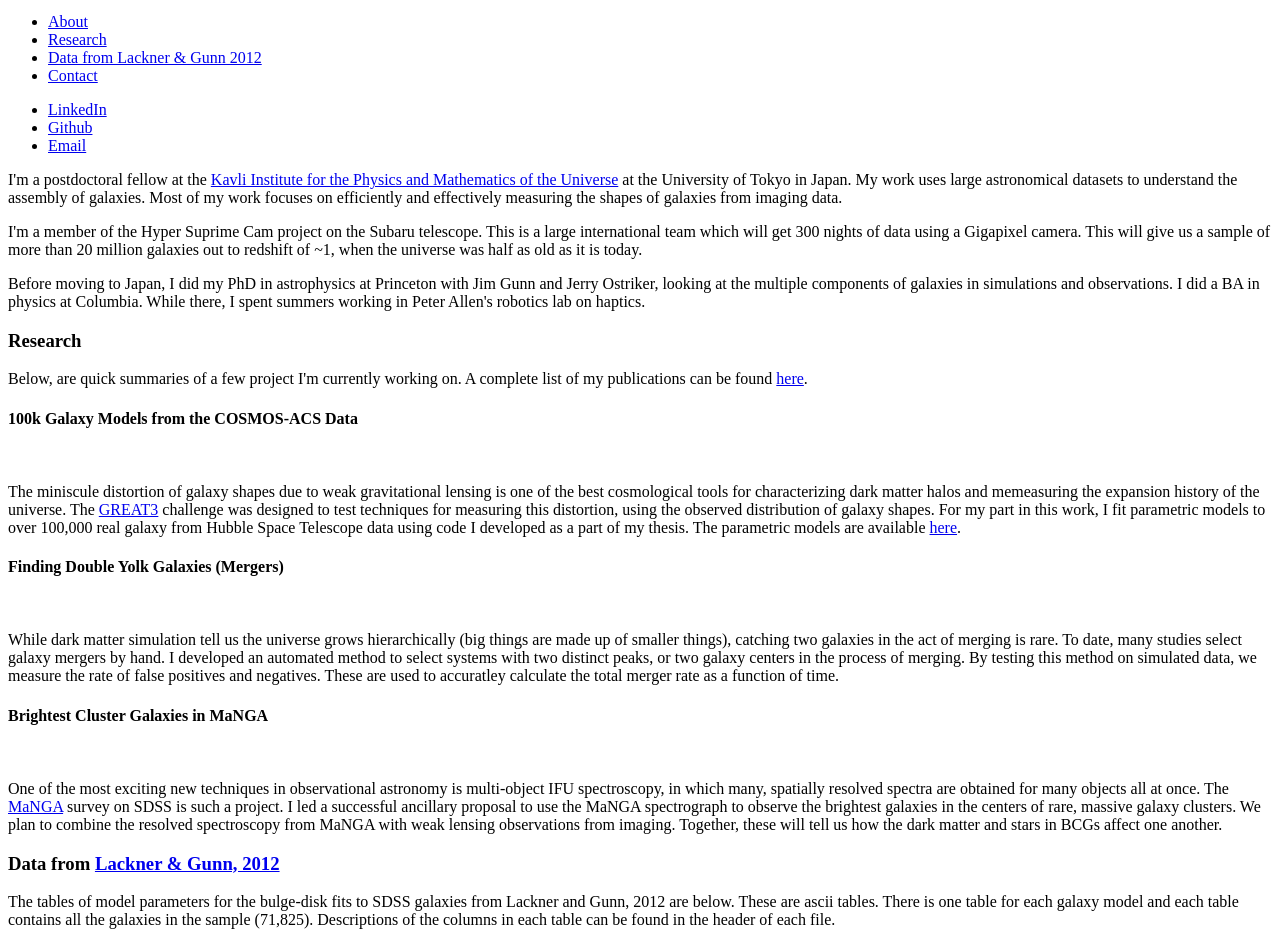
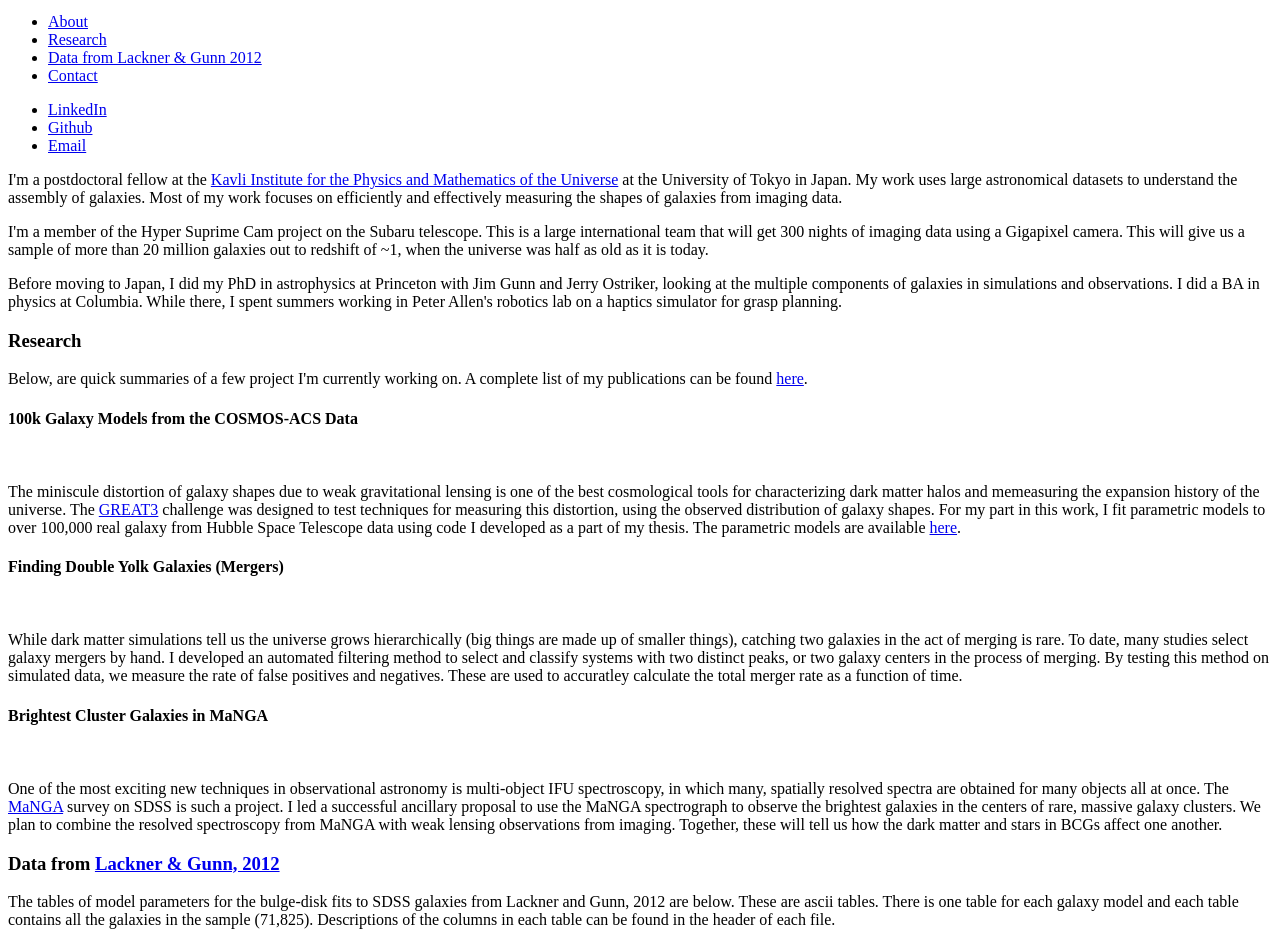
Before and after one commit to clackner2007/clackner2007.github.io, a plain HTML site: page index.html in a window 1280 px wide. Shown: the part 132-1074 px from the top of the page. Drawn offline with nearby package versions, Linux system fonts and the light colour scheme; files that its build step writes are made by us from their sources.

Commit message:
updated to current version

```diff
--- a/about.html
+++ b/about.html
@@ -1,5 +1,5 @@
 <div class="container">
 <p>I'm a postdoctoral fellow at the <a href="http://www.ipmu.jp">Kavli Institute for the Physics and Mathematics of the Universe</a> at the University of Tokyo in Japan. My work uses large astronomical datasets to understand the assembly of galaxies. Most of my work focuses on efficiently and effectively measuring the shapes of galaxies from imaging data.</p>
-<p>I'm a member of the Hyper Suprime Cam project on the Subaru telescope. This is a large international team which will get 300 nights of data using a Gigapixel camera. This will give us a sample of more than 20 million galaxies out to redshift of ~1, when the universe was half as old as it is today.</p>
-<p>Before moving to Japan, I did my PhD in astrophysics at Princeton with Jim Gunn and Jerry Ostriker, looking at the multiple components of galaxies in simulations and observations. I did a BA in physics at Columbia. While there, I spent summers working in Peter Allen's robotics lab on haptics. </p>
+<p>I'm a member of the Hyper Suprime Cam project on the Subaru telescope. This is a large international team that will get 300 nights of imaging data using a Gigapixel camera. This will give us a sample of more than 20 million galaxies out to redshift of ~1, when the universe was half as old as it is today.</p>
+<p>Before moving to Japan, I did my PhD in astrophysics at Princeton with Jim Gunn and Jerry Ostriker, looking at the multiple components of galaxies in simulations and observations. I did a BA in physics at Columbia. While there, I spent summers working in Peter Allen's robotics lab on a haptics simulator for grasp planning. </p>
 </div>
--- a/index.html
+++ b/index.html
@@ -57,7 +57,7 @@
 	  </nav>
 	  <footer>
 	    <ul class="icons">
-	      <li><a href="https://www.linkedin.com/pub/claire-lackner" class="icon fa-linkedin"><span class="label">LinkedIn</span></a></li>
+	      <li><a href="https://www.linkedin.com/in/clairelackner" class="icon fa-linkedin"><span class="label">LinkedIn</span></a></li>
 	      <li><a href="https://github.com/clackner2007" class="icon fa-github"><span class="label">Github</span></a></li>
 	      <li><a href="#contact" class="icon fa-envelope"><span class="label">Email</span></a></li>
 	    </ul>
--- a/research.html
+++ b/research.html
@@ -15,7 +15,7 @@
 <h4>Finding Double Yolk Galaxies (Mergers)</h4>
 <a href="http://ads.nao.ac.jp/abs/2014AJ....148..137L" class="image"><img src="images/example_img_keep.jpg" alt=""/></a>
 <div class="inner">
-<p>While dark matter simulation tell us the universe grows hierarchically (big things are made up of smaller things), catching two galaxies in the act of merging is rare. To date, many studies select galaxy mergers by hand. I developed an automated method to select systems with two distinct peaks, or two galaxy centers in the process of merging. By testing this method on simulated data, we measure the rate of false positives and negatives. These are used to accuratley calculate the total merger rate as a function of time.</p>
+<p>While dark matter simulations tell us the universe grows hierarchically (big things are made up of smaller things), catching two galaxies in the act of merging is rare. To date, many studies select galaxy mergers by hand. I developed an automated filtering method to select and classify systems with two distinct peaks, or two galaxy centers in the process of merging. By testing this method on simulated data, we measure the rate of false positives and negatives. These are used to accuratley calculate the total merger rate as a function of time.</p>
 </div>
 </article>
 
```
